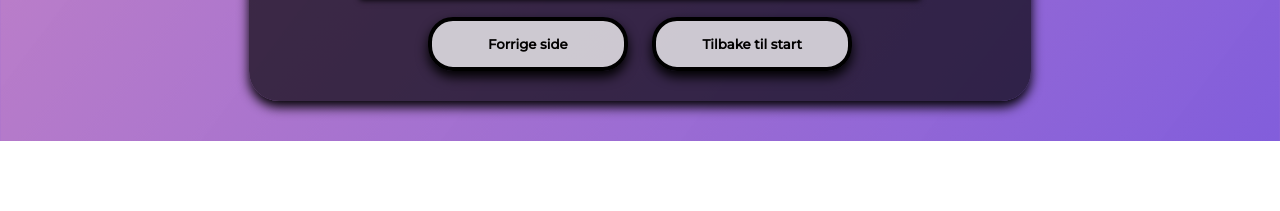
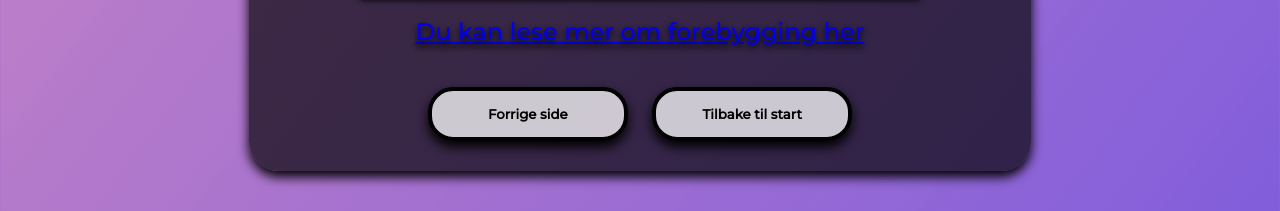
Before and after one commit to fxClove/ProjSite, a plain HTML site: page forebygging.html in a window 1280 px wide. Shown: the part 5234-5445 px from the top of the page. Before the commit the page ends 5375 px from the top, so only its background shows below. Drawn offline with Linux system fonts and the light colour scheme.

Commit message:
Update forebygging.html

```diff
--- a/forebygging.html
+++ b/forebygging.html
@@ -63,6 +63,7 @@
                     <div class="video-content">
                         <iframe width="560" height="315" src="https://www.youtube.com/embed/Jex3LdjI0MI?si=6BwuutK2cB5PJQb1" title="YouTube video player" frameborder="0" allow="accelerometer; autoplay; clipboard-write; encrypted-media; gyroscope; picture-in-picture; web-share" allowfullscreen></iframe>
                     </div>
+                    <div><p><a href="https://www.advania.no/kunnskap/artikler/hvordan-oppdage-og-forebygge-phishing">Du kan lese mer om forebygging her</a></p></div>
                 <div>
                     <button type="button" class="nav-button" data-target="konsekvenser.html">
                         <span></span>
```
